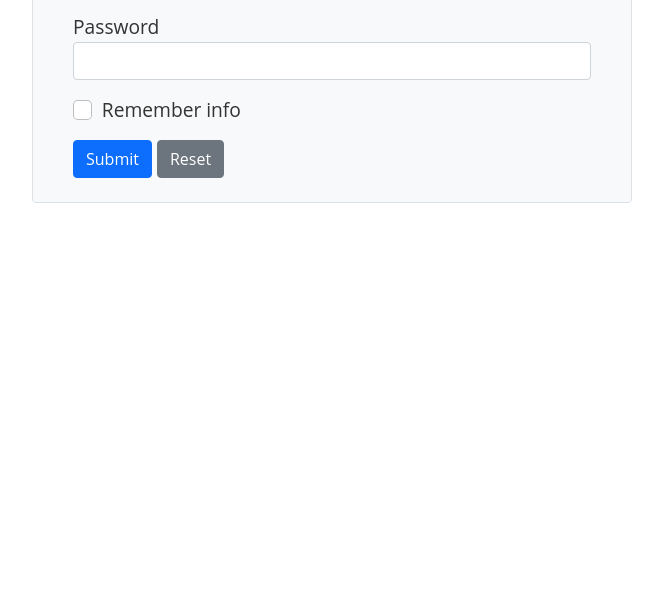
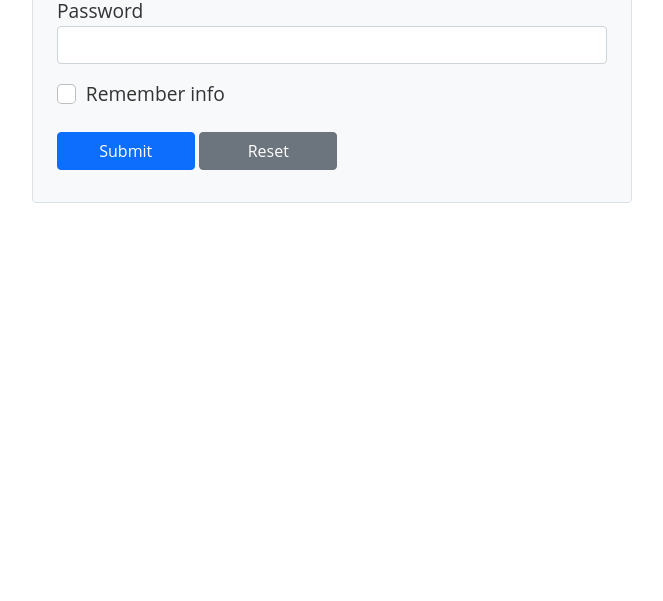
Before and after one commit to caterinasworld/webdev-examples, a plain HTML site: page bootstrap/examples/05-form.html in a window 1280 px wide. Shown: the part 199-800 px from the top of the page, without its empty margins (308-971 px from the left). Drawn offline with nearby package versions, Linux system fonts and the light colour scheme.

Commit message:
Update form example

```diff
--- a/bootstrap/examples/05-form.html
+++ b/bootstrap/examples/05-form.html
@@ -13,7 +13,7 @@
   </head>
   <body>
     <main class="container mt-4">
-      <form class="bg-light border rounded mx-auto p-4">
+      <form class="bg-light border rounded mx-auto p-2">
         <h1>Form</h1>
         <div class="form-group">
           <label for="email">Email address</label>
@@ -23,13 +23,13 @@
           <label for="password">Password</label>
           <input type="password" class="form-control" id="password" />
         </div>
-        <div class="form-check">
+        <div class="form-check mb-2">
           <input type="checkbox" class="form-check-input" id="checkbox1" />
           <label class="form-check-label" for="checkbox1">Remember info</label>
         </div>
-        <div class="form-group mt-3 mb-0">
-          <input type="submit" class="btn btn-primary" value="Submit" />
-          <input type="reset" class="btn btn-secondary" value="Reset" />
+        <div class="form-group my-4">
+          <input type="submit" class="btn btn-primary w-25" value="Submit" />
+          <input type="reset" class="btn btn-secondary w-25" value="Reset" />
         </div>
       </form>
     </main>
```
